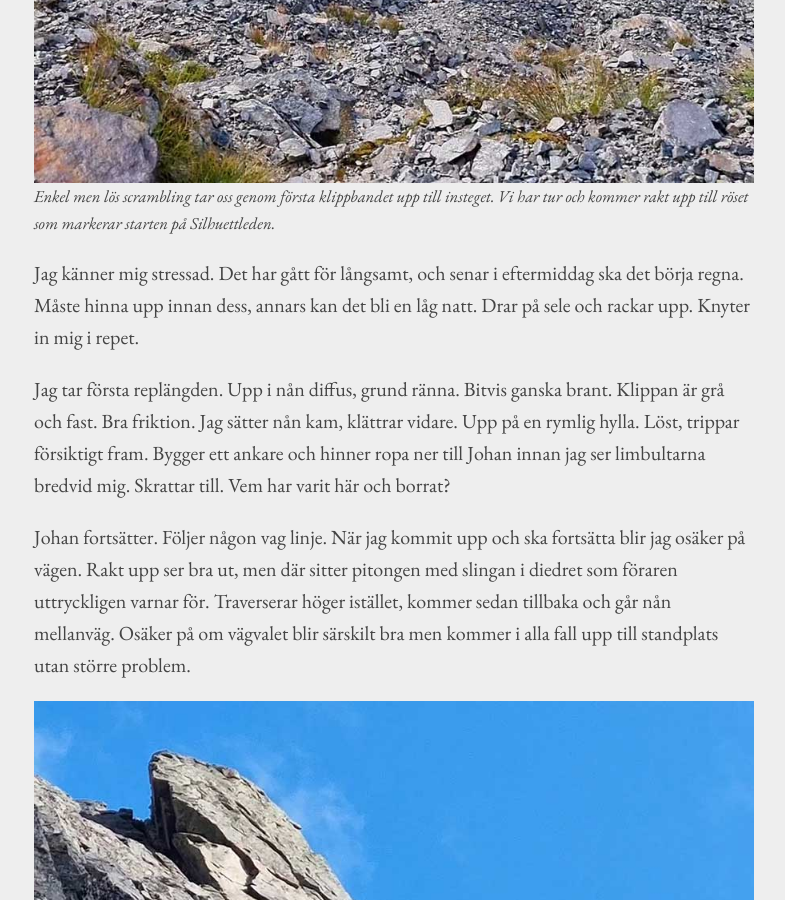
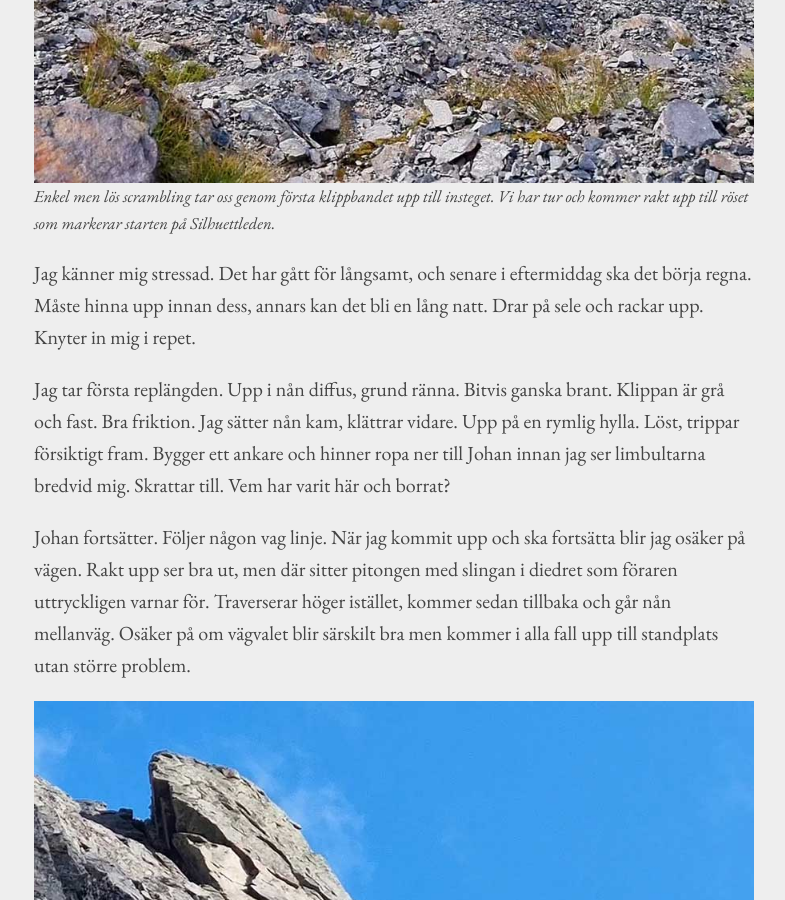
Before and after one commit to fjallklatterprojektet/fjallklatterprojektet.github.io, a Jekyll site: the page built from _posts/2025-09-19-silhuettleden.md, in a window 1280 px wide and 900 px high, scrolled down 2656 px. Shown: the whole window, without its empty margins (246-1031 px from the left). Built offline with Jekyll 4.4.1, drawn with Linux system fonts in a browser that asks for light colours.

Commit message:
Fix typos

```diff
--- a/_posts/2025-09-19-silhuettleden.md
+++ b/_posts/2025-09-19-silhuettleden.md
@@ -27,7 +27,7 @@ Vi kikar på topon tillsammans, och jag börjar förstå var vi är i förhålla
 
 {% include image.html url="/assets/images/2025-09-19-silhuettleden/silhuettleden_02.jpg" caption="Enkel men lös scrambling tar oss genom första klippbandet upp till insteget. Vi har tur och kommer rakt upp till röset som markerar starten på Silhuettleden." %}
 
-Jag känner mig stressad. Det har gått för långsamt, och senar i eftermiddag ska det börja regna. Måste hinna upp innan dess, annars kan det bli en låg natt. Drar på sele och rackar upp. Knyter in mig i repet.
+Jag känner mig stressad. Det har gått för långsamt, och senare i eftermiddag ska det börja regna. Måste hinna upp innan dess, annars kan det bli en lång natt. Drar på sele och rackar upp. Knyter in mig i repet.
 
 Jag tar första replängden. Upp i nån diffus, grund ränna. Bitvis ganska brant. Klippan är grå och fast. Bra friktion. Jag sätter nån kam, klättrar vidare. Upp på en rymlig hylla. Löst, trippar försiktigt fram. Bygger ett ankare och hinner ropa ner till Johan innan jag ser limbultarna bredvid mig. Skrattar till. Vem har varit här och borrat?
 
```
